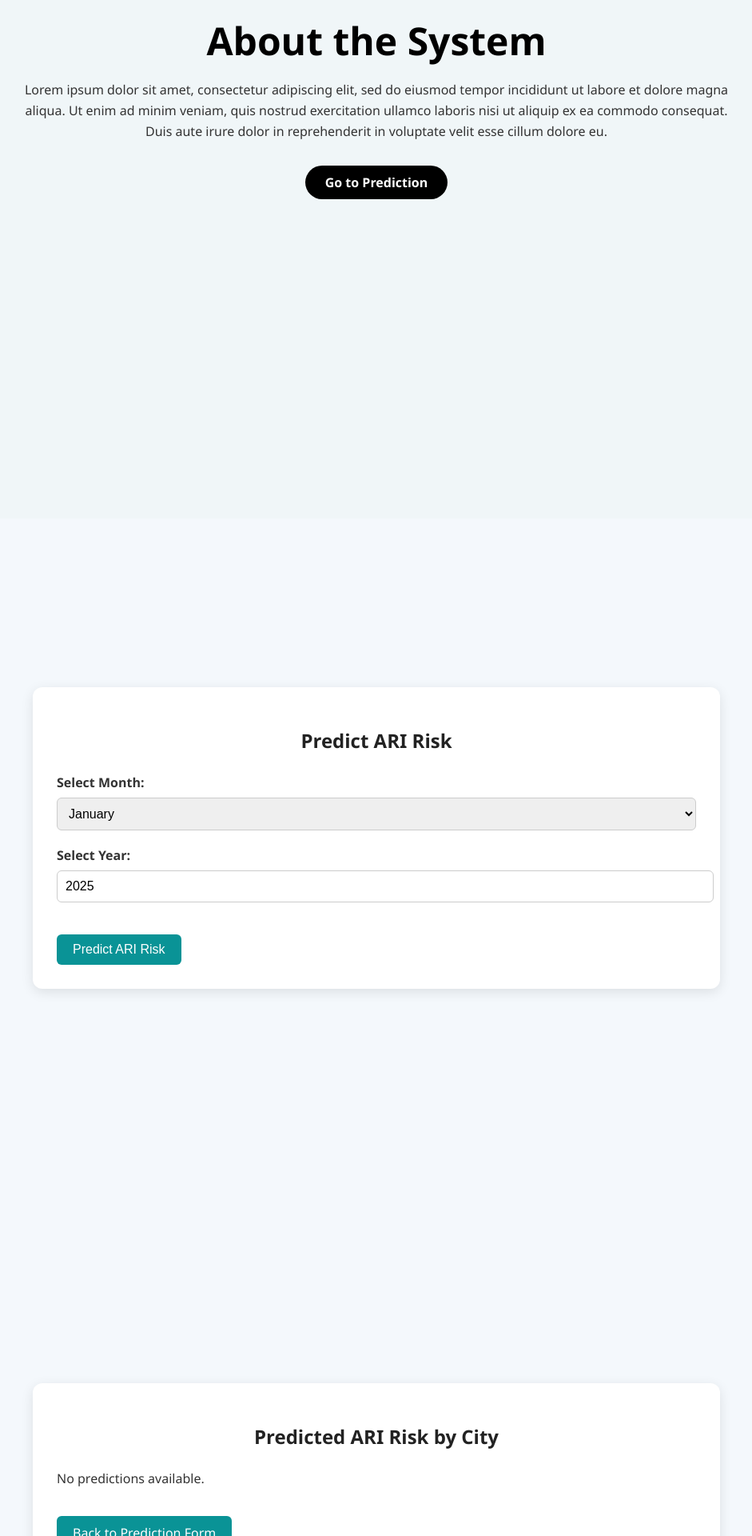
After one commit to laixa0808/ari_outbreak, a Flask app: template templates/index.html in a window 1280 px wide. The commit adds this page. Shown: the part 880-2800 px from the top of the page at 80% size, without its empty margins (169-1110 px from the left). Run offline with Flask 3, Linux system fonts and the light colour scheme; the template is opened without the code that fills it, so the values that code supplies are empty; parts of the project's set-up code (start-up, migrations or seed data) failed here and were passed over.

Commit message:
add the flask app and the result page

```diff
--- /dev/null
+++ b/app.py
@@ -0,0 +1,81 @@
+from flask import Flask, render_template, request
+import joblib
+from datetime import datetime
+from dateutil.relativedelta import relativedelta
+import pandas as pd
+
+app = Flask(__name__)
+
+# Load the trained model
+try:
+    model = joblib.load('ari_prediction_model.joblib')
+except FileNotFoundError:
+    print("Error: Trained model file 'ari_prediction_model.joblib' not found. Please run trained_model.py first.")
+    exit()
+
+# Load the original DataFrame (for city names and mean weather data)
+try:
+    original_df = pd.read_csv('laguna_allcities25_ari_weather_cases_2015_2023_final.csv')
+    original_df.dropna(subset=['City', 'Year', 'Month', 'Temperature_C', 'Humidity_%', 'Rainfall_mm'], inplace=True)
+except FileNotFoundError:
+    print("Error: Original data file 'laguna_allcities25_ari_weather_cases_2015_2023_final.csv' not found.")
+    exit()
+
+def predict_future_ari(model, input_month, input_year, original_df):
+    try:
+        input_date = datetime.strptime(f"{input_month}-{input_year}", '%m-%Y')
+    except ValueError:
+        return [{"Month_Year": "Invalid", "Location": "-", "Risk_Level": "-", "Predicted_ARI_Type": "Invalid date format"}]
+
+    future_predictions = []
+    unique_cities = original_df['City'].unique()
+
+    for city in unique_cities:
+        city_data = original_df[original_df['City'] == city]
+        if city_data.empty:
+            continue
+
+        for i in range(1, 6):
+            future_date = input_date + relativedelta(months=i)
+            future_data = {
+                'City': [city],
+                'Year': [future_date.year],
+                'Month': [future_date.month],
+                'Temperature_C': [city_data['Temperature_C'].mean()],
+                'Humidity_%': [city_data['Humidity_%'].mean()],
+                'Rainfall_mm': [city_data['Rainfall_mm'].mean()]
+            }
+            future_df = pd.DataFrame(future_data)
+            predicted_ari = model.predict(future_df)[0]
+
+            if predicted_ari in ['Influenza', 'Pneumonia']:
+                risk_level = 'High'
+            elif predicted_ari in ['Bronchitis']:
+                risk_level = 'Medium'
+            else:
+                risk_level = 'Low'
+
+            future_predictions.append({
+                'Month_Year': future_date.strftime('%B-%Y'),
+                'Location': city,
+                'Risk_Level': risk_level,
+                'Predicted_ARI_Type': predicted_ari
+            })
+
+    return future_predictions
+
+@app.route('/', methods=['GET', 'POST'])
+def index():
+    predictions = []
+
+    if request.method == 'POST':
+        month = request.form.get('month')
+        year = request.form.get('year')
+
+        if month and year:
+            predictions = predict_future_ari(model, month, year, original_df)
+
+    return render_template('index.html', predictions=predictions)
+
+if __name__ == '__main__':
+    app.run(debug=True)
--- /dev/null
+++ b/static/script.js
@@ -0,0 +1,6 @@
+document.addEventListener("DOMContentLoaded", function () {
+  const resultsSection = document.getElementById("results");
+  if (resultsSection && resultsSection.innerText.trim().length > 0) {
+      resultsSection.scrollIntoView({ behavior: "smooth" });
+  }
+});
--- a/style.css
+++ b/static/style.css
@@ -172,6 +172,7 @@ nav a:hover {
     border-radius: 12px;
     padding: 30px;
     box-shadow: 0 4px 15px rgba(0, 0, 0, 0.1);
+    margin: 20px;
   }
 
   /* Titles */
@@ -183,7 +184,7 @@ nav a:hover {
   }
 
   /* Form Styling */
-  .prediction-form {
+  .form-group, .prediction-form {
     margin-bottom: 20px;
     display: flex;
     flex-direction: column;
@@ -204,14 +205,16 @@ nav a:hover {
   }
 
   button {
-    padding: 12px 25px;
+    display: inline-block;
+    padding: 10px 20px;
     background-color: #0a9396;
     color: white;
+    text-decoration: none;
+    cursor: pointer;
+    border-radius: 6px;
+    font-size: 16px;
     border: none;
-    border-radius: 6px;
-    cursor: pointer;
-    font-size: 16px;
-    margin-top: 10px;
+    margin-top: 20px;
     transition: background-color 0.3s ease;
   }
 
@@ -220,10 +223,61 @@ nav a:hover {
   }
 
 /* ----------------------------------This Part is the Result page---------------------------------- */
-  #results-output {
-    margin-top: 20px;
-    font-size: 1.1rem;
-  }
+ /* Results Page Styling */
+#results-output {
+  margin-top: 20px;
+  font-size: 1rem;
+}
+
+.prediction-item {
+  margin-bottom: 15px;
+  padding: 15px;
+  border: 1px solid #eee;
+  border-radius: 8px;
+  background-color: #f9f9f9;
+}
+
+.prediction-item p {
+  margin: 5px 0;
+}
+
+.prediction-item strong {
+  font-weight: bold;
+  color: #333;
+}
+
+.low {
+  color: green;
+  font-weight: bold;
+}
+
+.medium {
+  color: orange;
+  font-weight: bold;
+}
+
+.high {
+  color: red;
+  font-weight: bold;
+}
+
+.back-button {
+  display: inline-block;
+  padding: 10px 20px;
+  background-color: #0a9396;
+  color: white;
+  text-decoration: none;
+  cursor: pointer;
+  border-radius: 6px;
+  font-size: 16px;
+  border: none;
+  margin-top: 20px;
+  transition: background-color 0.3s ease;
+}
+
+.back-button:hover {
+  background-color: #333;
+}
 
 /* ----------------------------------This Part is the Graph page---------------------------------- */
   #chart-placeholder img {
--- /dev/null
+++ b/templates/index.html
@@ -0,0 +1,124 @@
+<!DOCTYPE html>
+<html lang="en">
+<head>
+    <meta charset="UTF-8">
+    <title>ARI Outbreak Monitoring System</title>
+    <link rel="stylesheet" href="{{ url_for('static', filename='style.css') }}">
+    <script src="{{ url_for('static', filename='script.js') }}" defer></script>
+
+</head>
+<body>
+    <!----------------------------------------- HEATHER ----------------------------------------->
+    <header id="header">
+        <h1>Acute Respiratory Infection (ARI) Outbreak Monitoring System</h1>
+    </header>
+
+    <nav>
+        <ul>
+            <li><a href="#header">Home</a></li>
+            <li><a href="#about">About</a></li>
+            <li><a href="#prediction">Prediction</a></li>
+            <li><a href="#results">Results</a></li>
+            <li><a href="#graph">Graph</a></li>
+        </ul>
+    </nav>
+    <!----------------------------------------- HOME PAGE ----------------------------------------->
+    <section class = "home" id="home">
+        <div class="home-container">
+            <div class="home-text">
+                <h1>Acute Respiratory Infection System</h1>
+                <p>
+                    Lorem Ipsum is simply dummy text of the printing and typesetting industry.
+                    Lorem Ipsum has been the industry's standard dummy text ever since the 1500s,
+                    when an unknown printer took a galley of type and scrambled it to make a type specimen book.
+                </p>
+                <a href="#about" class="explore-btn">About us</a>
+                </div>
+                <div class="home-images">
+                <img src="{{ url_for('static', filename='images/ARI1.jpg') }}" alt="Image 1">
+                <img src="{{ url_for('static', filename='images/ARI1.jpg') }}" alt="Image 2">
+                <img src="{{ url_for('static', filename='images/ARI1.jpg') }}" alt="Image 3">
+            </div>
+        </div>
+    </section>
+    <!----------------------------------------- ABOUT PAGE ----------------------------------------->
+    <section class="about" id="about">
+        <div class="about-content">
+          <h1>About the System</h1>
+          <p>
+            Lorem ipsum dolor sit amet, consectetur adipiscing elit, sed do eiusmod tempor incididunt ut
+            labore et dolore magna aliqua. Ut enim ad minim veniam, quis nostrud exercitation ullamco
+            laboris nisi ut aliquip ex ea commodo consequat. Duis aute irure dolor in reprehenderit in
+            voluptate velit esse cillum dolore eu.
+          </p>
+          <a href="#prediction" class="btn-about">Go to Prediction</a>
+        </div>
+      </section>
+
+    <!----------------------------------------- PREDICTION PAGE ----------------------------------------->
+    <section class="prediction" id="prediction">
+      <div class="prediction-container">
+          <h2>Predict ARI Risk</h2>
+          <form method="POST" action="/">
+              <div class="form-group">
+                  <label for="month">Select Month:</label>
+                  <select id="month" name="month">
+                      <option value="1">January</option>
+                      <option value="2">February</option>
+                      <option value="3">March</option>
+                      <option value="4">April</option>
+                      <option value="5">May</option>
+                      <option value="6">June</option>
+                      <option value="7">July</option>
+                      <option value="8">August</option>
+                      <option value="9">September</option>
+                      <option value="10">October</option>
+                      <option value="11">November</option>
+                      <option value="12">December</option>
+                  </select>
+              </div>
+
+              <div class="prediction-form">
+                  <label for="year">Select Year:</label>
+                  <input type="number" id="year" name="year" min="2023" max="2030" value="2025">
+              </div>
+
+              <button type="submit">Predict ARI Risk</button>
+          </form>
+      </div>
+  </section>
+
+    <!----------------------------------------- RESULT PAGE ----------------------------------------->
+    <section class="results" id="results">
+      <div class="results-container">
+          <h2>Predicted ARI Risk by City</h2>
+          <div id="results-output">
+              {% if predictions %}
+                  {% for prediction in predictions %}
+                      <div class="prediction-item">
+                          <p><strong>Month/Year:</strong> {{ prediction.Month_Year }}</p>
+                          <p><strong>Location:</strong> {{ prediction.Location }}</p>
+                          <p><strong>Risk Level:</strong> <span class="{{ prediction.Risk_Level|lower }}">{{ prediction.Risk_Level }}</span></p>
+                          <p><strong>Predicted ARI Type:</strong> {{ prediction.Predicted_ARI_Type }}</p>
+                      </div>
+                      <hr>
+                  {% endfor %}
+              {% else %}
+                  <p>No predictions available.</p>
+              {% endif %}
+          </div>
+          <a href="/" class="back-button" action="/#prediction">Back to Prediction Form</a>
+      </div>
+  </section>
+
+    <!----------------------------------------- GRAPH PAGE ----------------------------------------->
+  <section class="graph" id="graph">
+    <div class="graph-container">
+      <h2>Prediction Graph</h2>
+      <div id="chart-placeholder">
+        <img src="{{ url_for('static', filename='prediction_chart.png') }}" alt="ARI Forecast Chart">
+      </div>
+    </div>
+  </section>
+</body>
+</html>
```
Also changed, not shown: index.html (deleted, +0 -113 lines), script.js (deleted, +0 -19 lines), trained_model.py (added, +42 -0 lines), laguna_allcities25_ari_weather_cases_2015_2023_final.csv (added), static/images/ARI1.jpg (renamed from images/ARI1.jpg), 1 other file.
